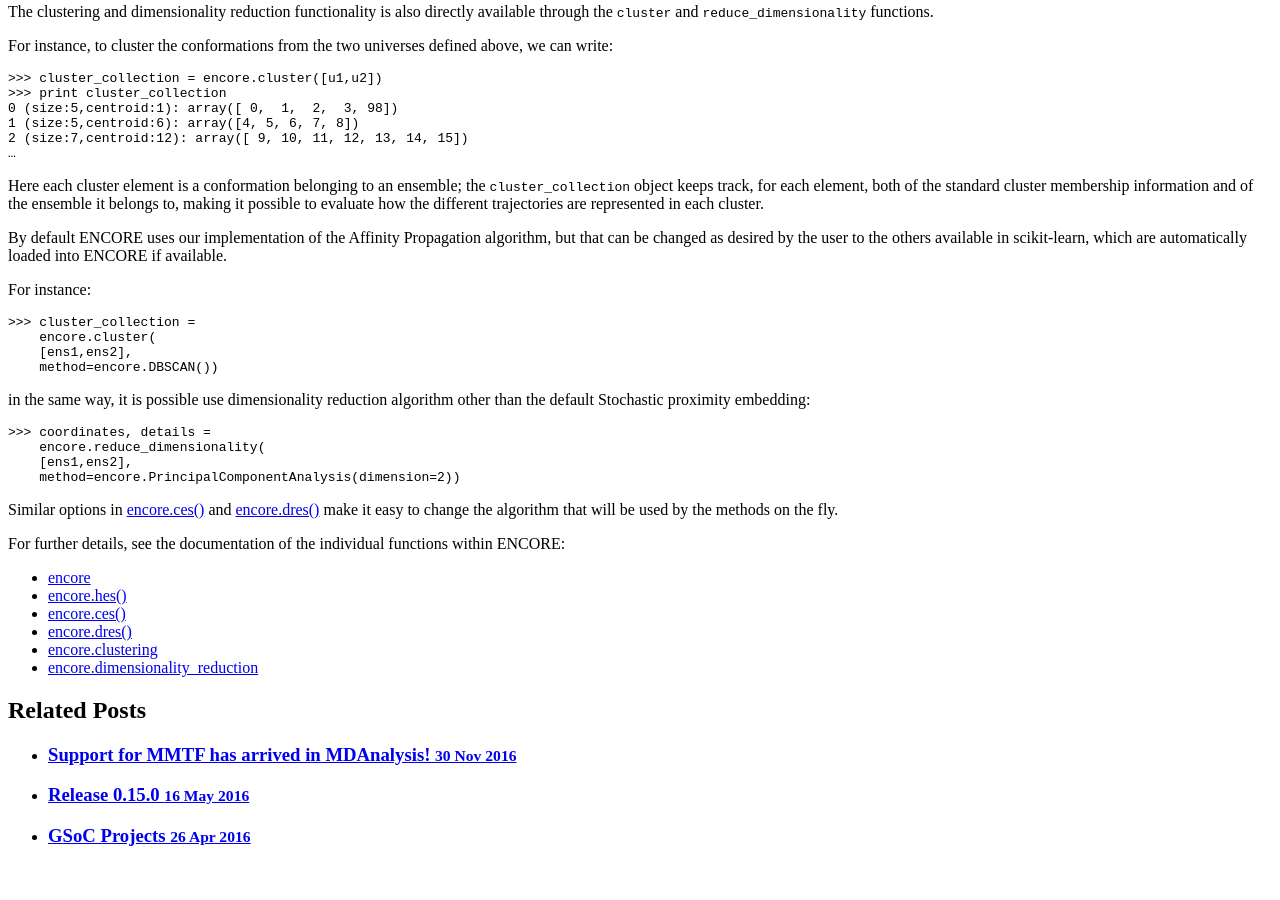
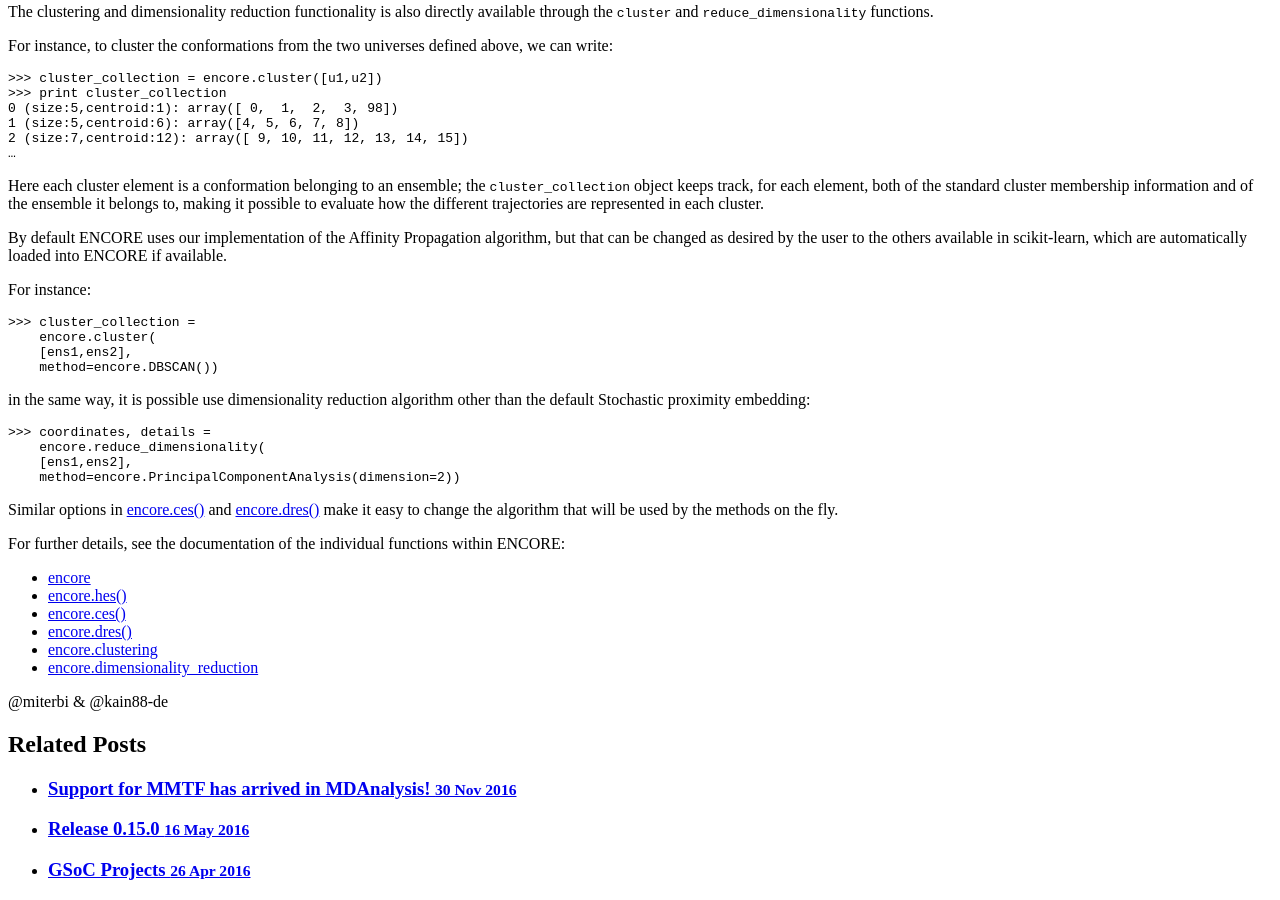
Before and after one commit to MDAnalysis/MDAnalysis.github.io, a Jekyll site: the page built from _posts/2016-12-04-encore.md, in a window 1280 px wide and 900 px high, scrolled down 1124 px. Built offline with Jekyll 4.4.1, drawn with Linux system fonts in a browser that asks for light colours; before the commit the page ends 1990 px from its top, so only the background shows below that.

Commit message:
sign post

```diff
--- a/_posts/2016-12-04-encore.md
+++ b/_posts/2016-12-04-encore.md
@@ -149,3 +149,5 @@ ENCORE:
 * [encore.dres()](http://devdocs.mdanalysis.org/documentation_pages/analysis/encore/similarity.html#MDAnalysis.analysis.encore.similarity.dres)
 * [encore.clustering](http://devdocs.mdanalysis.org/documentation_pages/analysis/encore/clustering.html)
 * [encore.dimensionality_reduction](http://devdocs.mdanalysis.org/documentation_pages/analysis/encore/dimensionality_reduction.html)
+
+@miterbi & @kain88-de
```
